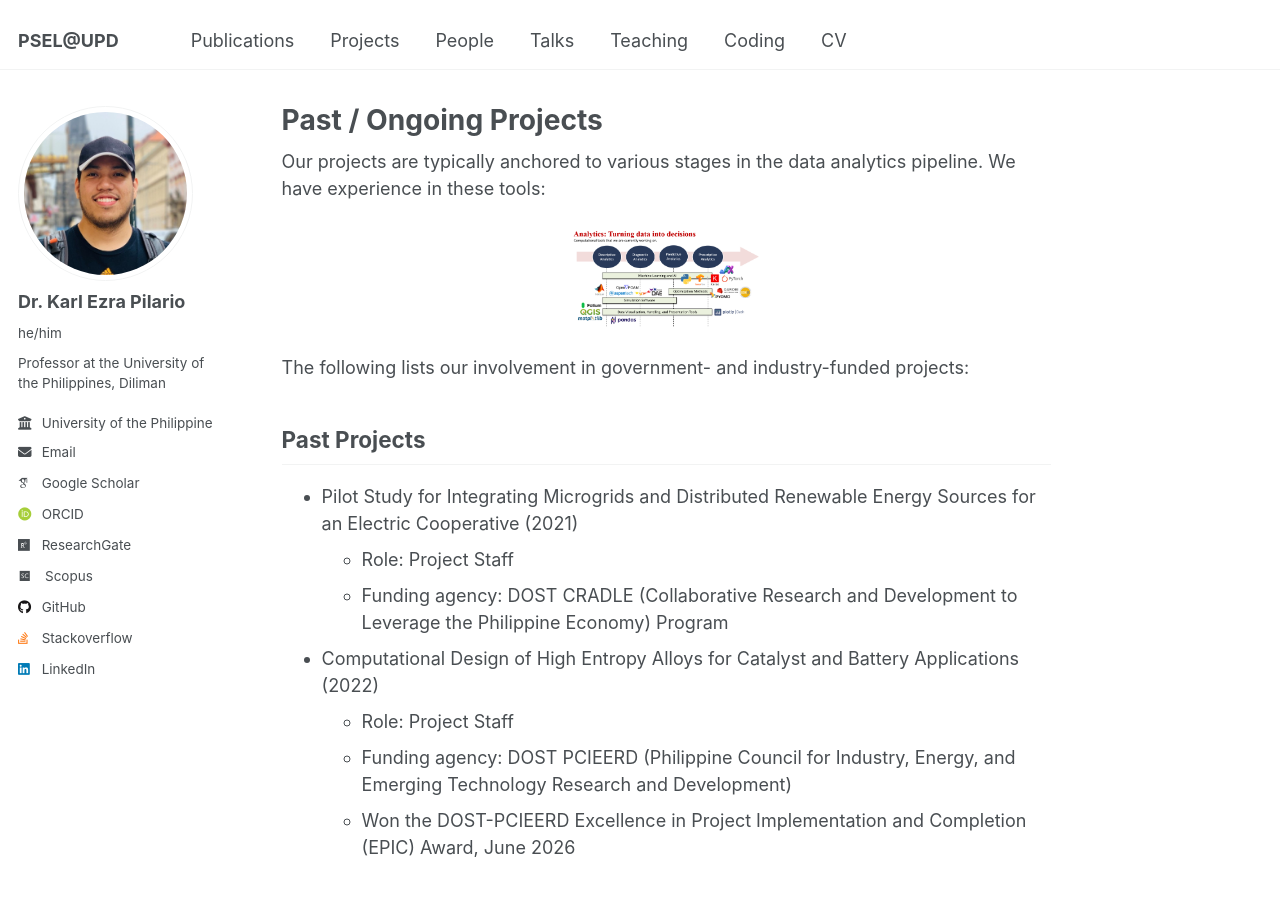
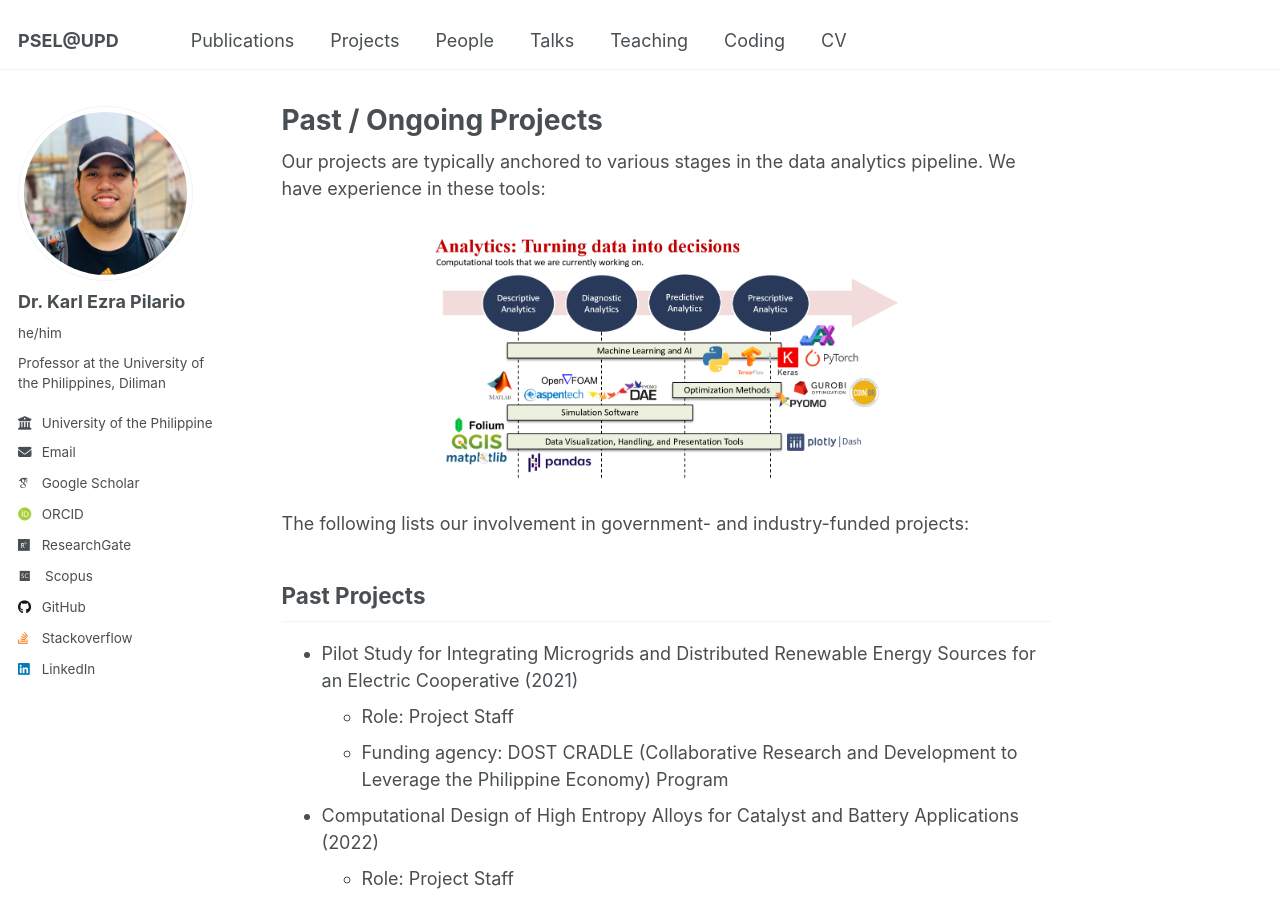
Before and after one commit to kspilario/kspilario.github.io, a Jekyll site: the page built from _pages/projects.md, in a window 1280 px wide and 900 px high. Built offline with Jekyll 4.4.1, drawn with Linux system fonts in a browser that asks for light colours; some web fonts are replaced.

Commit message:
Update projects.md

```diff
--- a/_pages/projects.md
+++ b/_pages/projects.md
@@ -9,7 +9,7 @@
 Our projects are typically anchored to various stages in the data analytics pipeline. We have experience in these tools:
 
 <p align="center">
-    <img src="../images/psel_tools.png" width="200">
+    <img src="../images/psel_tools.png" width="500">
 </p>
 
 The following lists our involvement in government- and industry-funded projects:
```
